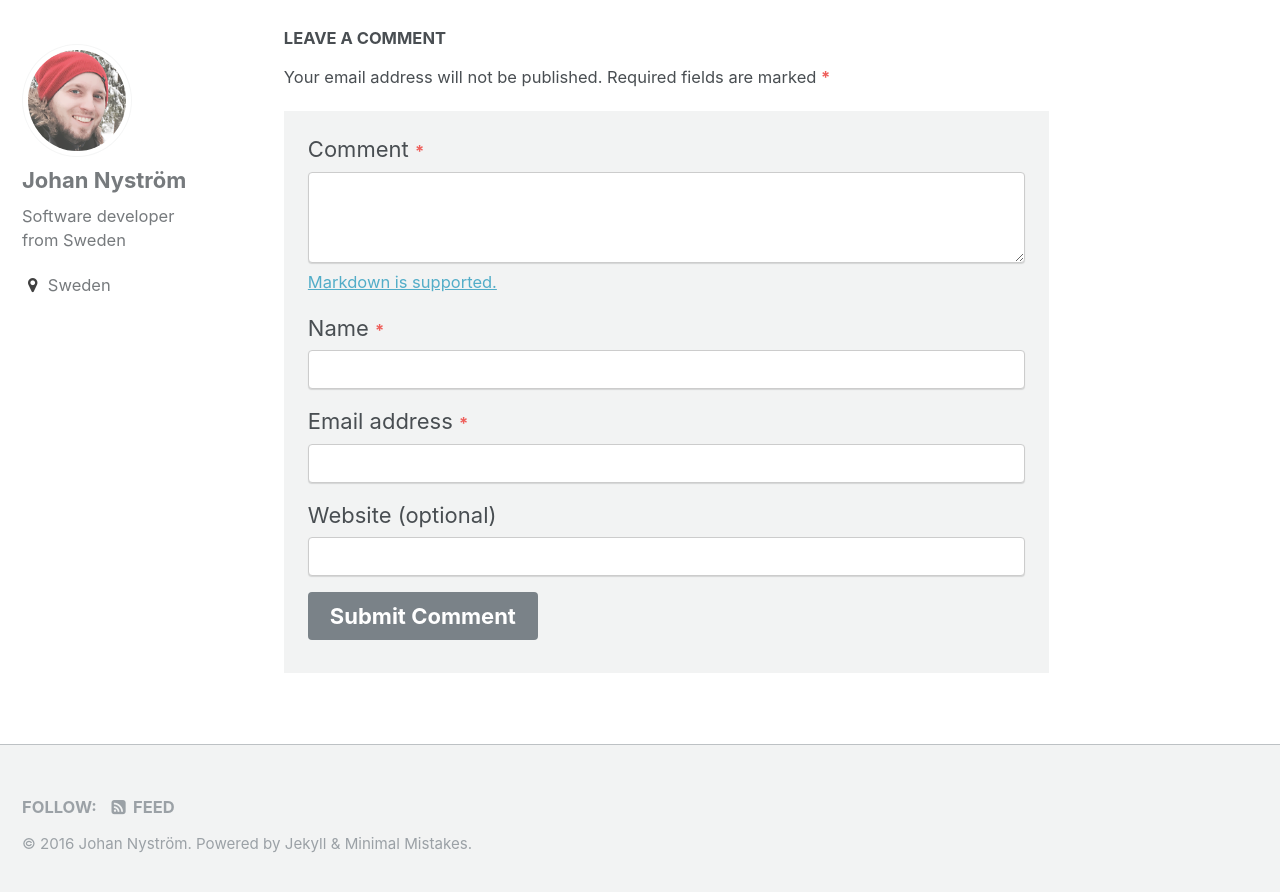
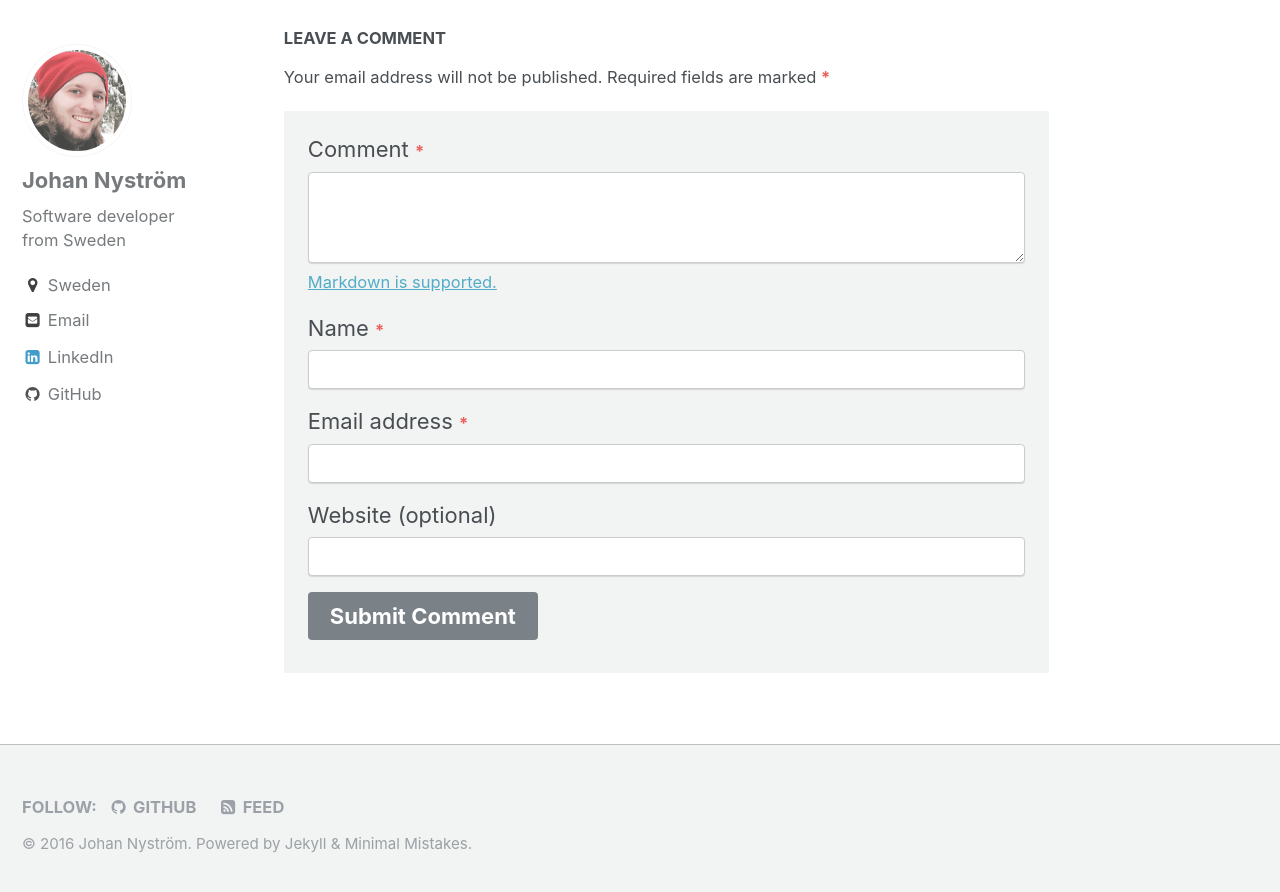
Before and after one commit to SpiderUnicorn/spiderunicorn.github.io, a Jekyll site: the page built from _posts/2016-12-13-test-post.md, in a window 1280 px wide and 900 px high, scrolled down 585 px. Shown: the top 892 px of the window. Built offline with Jekyll 4.4.1, drawn with Linux system fonts in a browser that asks for light colours; part of the change alters nothing that is shown.

```diff
--- a/_config.yml
+++ b/_config.yml
@@ -66,7 +66,8 @@ og_image                 : # Open Graph/Twitter default site image
 social:
   type                   : # Person or Organization (defaults to Person)
   name                   : # If the user or organization name differs from the site's name
-  links: # An array of links to social media profiles
+  links:
+    - "https://github.com/SpiderUnicorn"
 
 # Analytics
 analytics:
@@ -81,7 +82,7 @@ author:
   avatar           : "/assets/images/portrait.png"
   bio              : "Software developer from Sweden"
   location         : "Sweden"
-  email            :
+  email            : "test@test.se"
   uri              :
   bitbucket        :
   codepen          :
@@ -89,12 +90,12 @@ author:
   flickr           :
   facebook         :
   foursquare       :
-  github           :
+  github           : "https://github.com/SpiderUnicorn"
   google_plus      :
   keybase          :
   instagram        :
   lastfm           :
-  linkedin         :
+  linkedin         : "https://www.linkedin.com/in/johannys"
   pinterest        :
   soundcloud       :
   stackoverflow    : # "123456/username" (the last part of your profile url, e.g. http://stackoverflow.com/users/123456/username)
```
